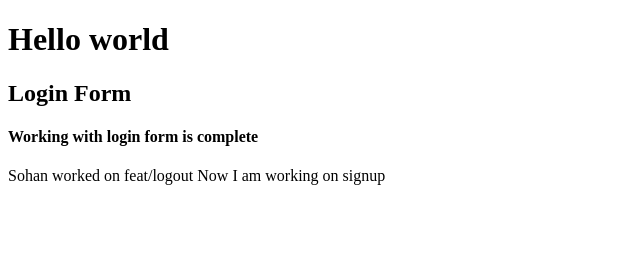
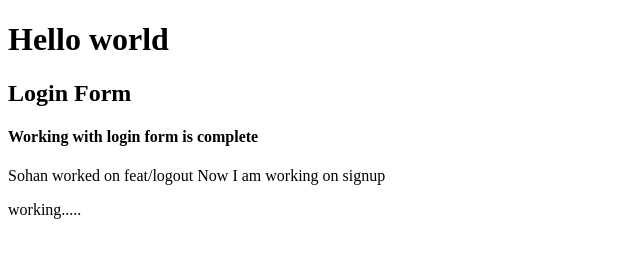
Before and after one commit to sampad-singha/git-test, a plain HTML site: page index.html in a window 1280 px wide. Shown: the whole page, without its empty margins (0-640 px from the left). Drawn offline with Linux system fonts and the light colour scheme.

Commit message:
Sign Up
 working with signup form

```diff
--- a/index.html
+++ b/index.html
@@ -11,5 +11,7 @@
 <h4>Working with login form is complete</h4>
     Sohan worked on feat/logout
 Now I am working on signup
+
+<p> working.....</p>
 </body>
 </html>
```
